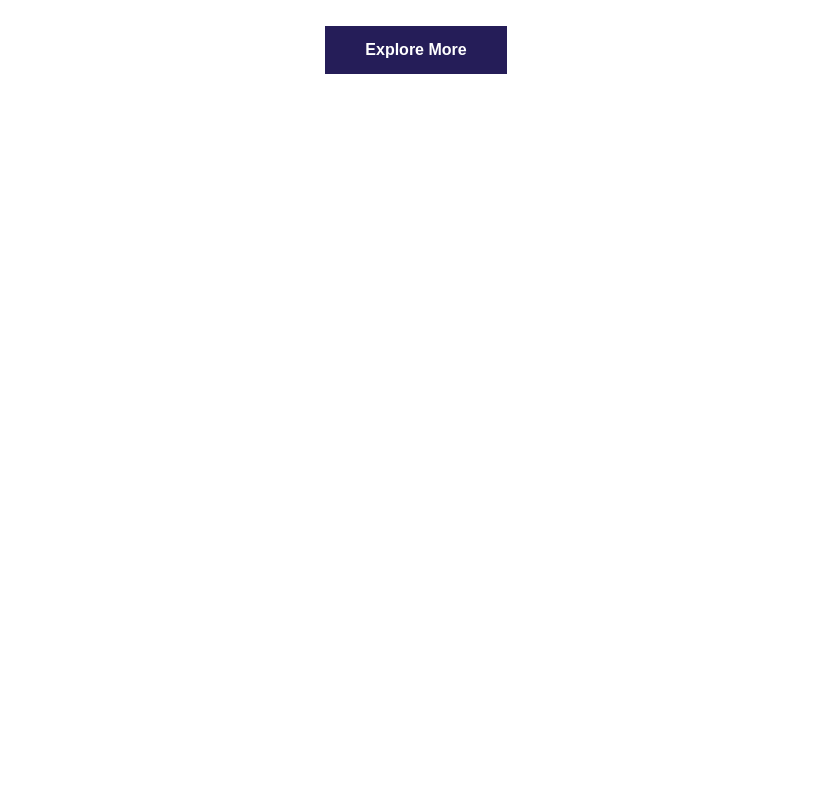
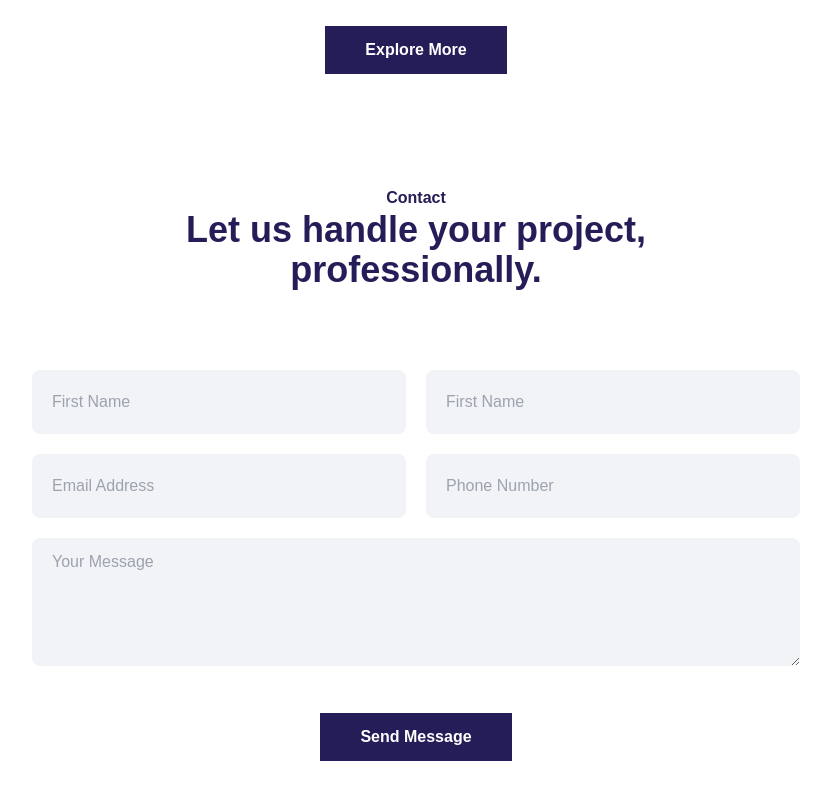
Before and after one commit to Ankan112/luxury-living, a Next.js app: page / in a window 1280 px wide. Shown: the part 1751-2551 px from the top of the page, without its empty margins (224-1055 px from the left). Before the commit the page ends 1881 px from the top, so only its background shows below. Built offline with nearby package versions, Linux system fonts and the light colour scheme.

Commit message:
contact section done

```diff
--- /dev/null
+++ b/src/Compoments/UI/Contact/Contact.jsx
@@ -0,0 +1,33 @@
+import Button from "@/Compoments/Common/Button/Button";
+import SectionTitle from "@/Compoments/Common/SectionTitle/SectionTitle";
+
+const Contact = () => {
+    return (
+        <div>
+            <div className="container py-14">
+                <SectionTitle
+                    title={'Contact'}
+                    des={'Let us handle your project, professionally.'}
+                ></SectionTitle>
+                <div className="mt-20">
+                    <div className="flex justify-between md:w-3/4 mx-auto gap-5">
+                        <input type="text" placeholder="First Name" className="input w-full rounded-lg px-5 h-16 bg-[#F1F3F6]" />
+                        <input type="text" placeholder="First Name" className="input w-full rounded-lg px-5 h-16 bg-[#F1F3F6]" />
+                    </div>
+                    <div className="flex justify-between md:w-3/4 mx-auto gap-5 mt-5">
+                        <input type="text" placeholder="Email Address" className="input w-full rounded-lg px-5 h-16 bg-[#F1F3F6]" />
+                        <input type="text" placeholder="Phone Number" className="input w-full rounded-lg px-5 h-16 bg-[#F1F3F6]" />
+                    </div>
+                    <div className="md:w-3/4 mx-auto gap-5 mt-5">
+                        <textarea type="text" placeholder="Your Message" className="textarea w-full rounded-lg py-3 px-5 h-32 bg-[#F1F3F6]" />
+                    </div>
+                    <div className="text-center mt-10">
+                        <Button btn_text={'Send Message'}></Button>
+                    </div>
+                </div>
+            </div>
+        </div>
+    );
+};
+
+export default Contact;
--- a/src/pages/index.js
+++ b/src/pages/index.js
@@ -4,6 +4,7 @@ import styles from '@/styles/Home.module.css'
 import Banner from '@/Compoments/UI/Banner/Banner'
 import LatestProject from '@/Compoments/UI/LatestProject/LatestProject'
 import Services from '@/Compoments/UI/Services/Services'
+import Contact from '@/Compoments/UI/Contact/Contact'
 
 const inter = Inter({ subsets: ['latin'] })
 
@@ -20,6 +21,7 @@ export default function Home() {
         <Banner></Banner>
         <LatestProject></LatestProject>
         <Services></Services>
+        <Contact></Contact>
       </main>
     </>
   )
```
